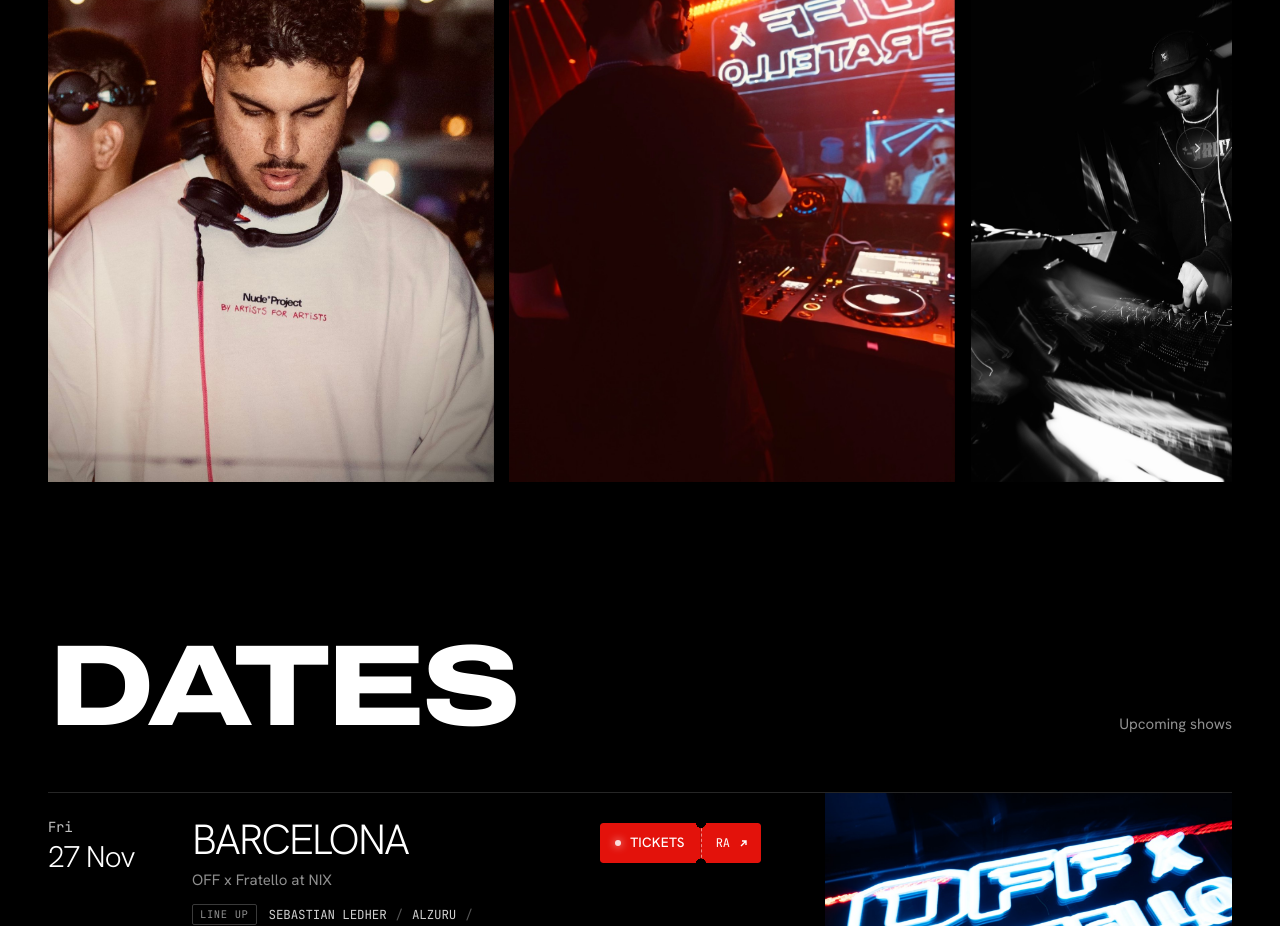
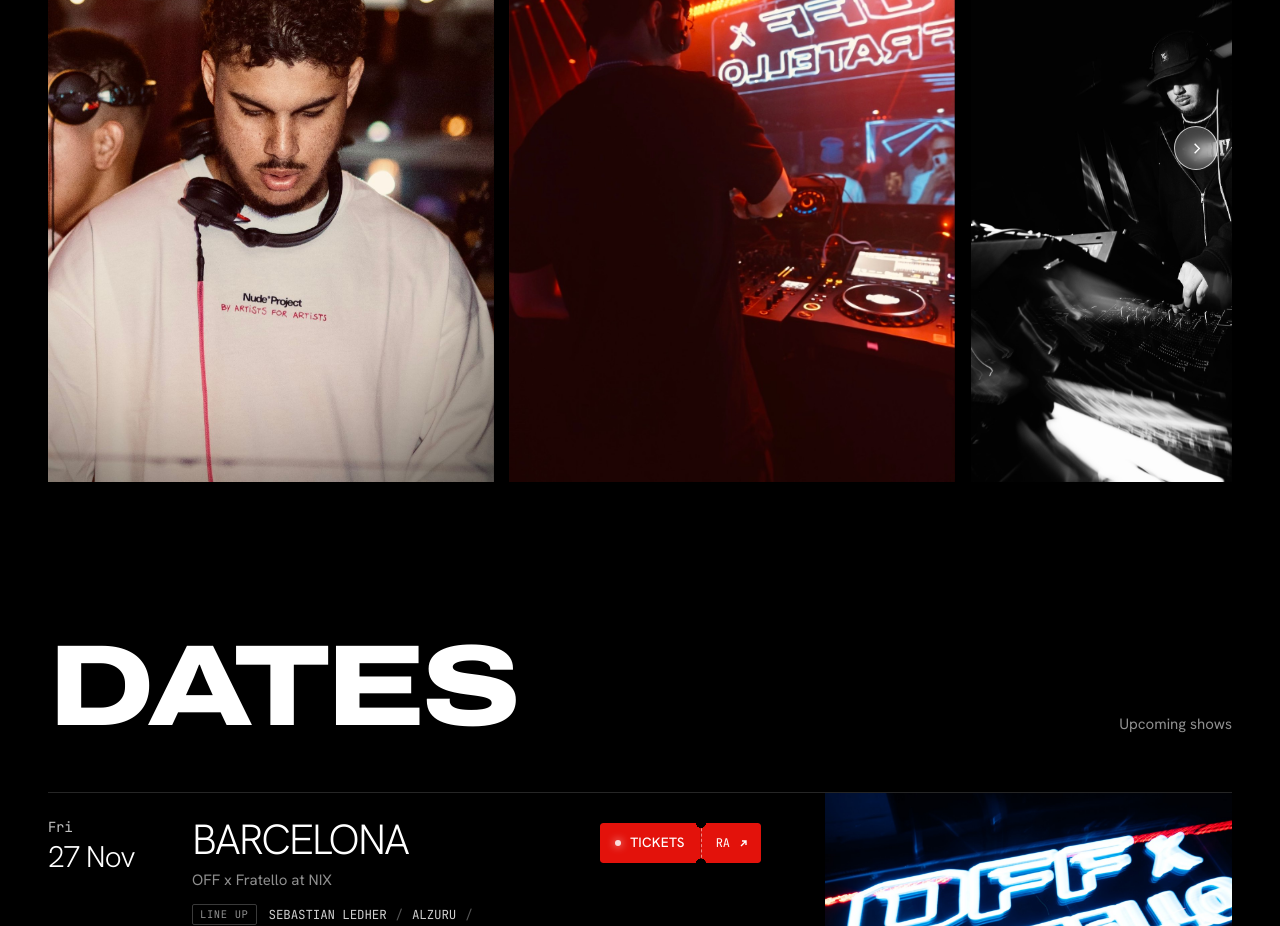
Before and after one commit to alvarezalexjs/samuelve.com, a plain HTML site: page index.html in a window 1280 px wide. Shown: the part 2100-3026 px from the top of the page. Drawn offline with Linux system fonts and the light colour scheme.

Commit message:
Galería: flechas visibles sobre fotos oscuras
Co-Authored-By: Claude Opus 5.5 <noreply@anthropic.com>

```diff
--- a/index.html
+++ b/index.html
@@ -225,12 +225,12 @@ button,input,select,textarea{font:inherit;color:inherit}
 .gal-track{--w:calc((100% - (var(--per) - 1) * var(--gap)) / var(--per))}
 .gal-track figure{flex:0 0 var(--w);aspect-ratio:2/3;scroll-snap-align:start;margin:0}
 .gallery{position:relative}
-.gal-btn{position:absolute;top:50%;z-index:2;display:grid;place-items:center;width:42px;height:42px;margin-top:-21px;padding:0;border:1px solid rgba(255,255,255,.22);border-radius:50%;background:rgba(0,0,0,.32);-webkit-backdrop-filter:blur(8px);backdrop-filter:blur(8px);color:#fff;cursor:pointer;opacity:.75;transition:opacity .25s,background .2s,border-color .2s,transform .2s var(--ease-out)}
+.gal-btn{position:absolute;top:50%;z-index:2;display:grid;place-items:center;width:44px;height:44px;margin-top:-22px;padding:0;border:1px solid rgba(255,255,255,.7);border-radius:50%;background:rgba(255,255,255,.22);color:#fff;cursor:pointer;box-shadow:0 2px 14px rgba(0,0,0,.45);-webkit-backdrop-filter:blur(6px);backdrop-filter:blur(6px);transition:opacity .25s,background .2s,color .2s,border-color .2s,transform .2s var(--ease-out)}
 .gal-btn[data-dir="-1"]{left:14px}
 .gal-btn[data-dir="1"]{right:14px}
-.gal-btn svg{width:12px;height:12px}
-.gallery:hover .gal-btn{opacity:.9}
-.gal-btn:hover{opacity:1;background:rgba(0,0,0,.55);border-color:rgba(255,255,255,.5)}
+.gal-btn svg{width:13px;height:13px;filter:drop-shadow(0 1px 2px rgba(0,0,0,.6))}
+.gal-btn:hover{background:#fff;color:#000;border-color:#fff}
+.gal-btn:hover svg{filter:none}
 .gal-btn:active{transform:scale(.92)}
 .gal-btn:focus-visible{opacity:1;outline:2px solid var(--accent);outline-offset:2px}
 .gal-btn.is-off{opacity:0;pointer-events:none;transform:scale(.85)}
```
